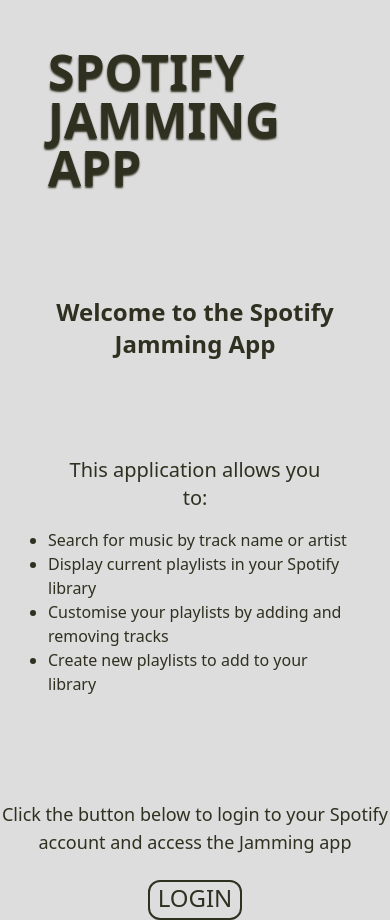
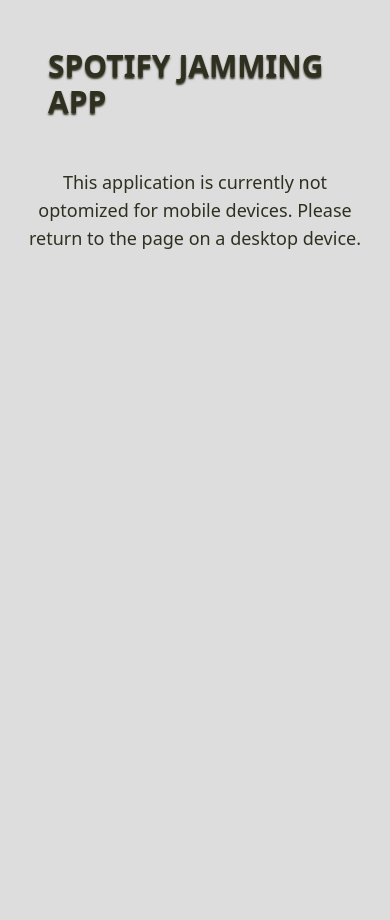
Before and after one commit to LukaMartin/Jamming, a React (Create React App) app: page / in a window 390 px wide. After the commit the page ends 844 px from the top, so only its background shows below. Built offline with nearby package versions, Linux system fonts and the light colour scheme; no server answers.

Commit message:
Add temporary page for mobile devices

```diff
--- a/src/App.js
+++ b/src/App.js
@@ -1,6 +1,7 @@
 import React, { useEffect, useState } from 'react'
 import LoginPage from './components/pages/loginpage';
 import MainPage from './components/pages/mainpage'
+import MobilePage from './components/pages/mobilepage';
 
 
 function App() {
@@ -214,14 +215,17 @@
   return (
     <>
       <div className='flex align-middle justify-center p-12'>
-        <h1 className='text-5xl font-semibold text-[#2F3020] [text-shadow:0px_2px_2px_#2F3020]'>SPOTIFY JAMMING APP</h1>
+        <h1 className='text-3xl lg:text-5xl font-semibold text-[#2F3020] [text-shadow:0px_2px_2px_#2F3020]'>SPOTIFY JAMMING APP</h1>
+      </div>
+      <div className='lg:hidden'>
+        <MobilePage />
       </div>
       {accessToken === "" ? (
-        <div>
+        <div className='hidden lg:block'>
           <LoginPage Spotify={Spotify} />
         </div>
       ) : (
-        <div>
+        <div className='hidden lg:block'>
           <MainPage
             Spotify={Spotify}
             searchResults={searchResults}
--- /dev/null
+++ b/src/components/pages/mobilepage.js
@@ -0,0 +1,10 @@
+import React from "react";
+
+export default function MobilePage() {
+
+    return (
+        <div className="text-[#2F3020] text-center">
+            <p className="text-lg px-4">This application is currently not optomized for mobile devices. Please return to the page on a desktop device.</p>
+        </div>
+    )
+};
```
